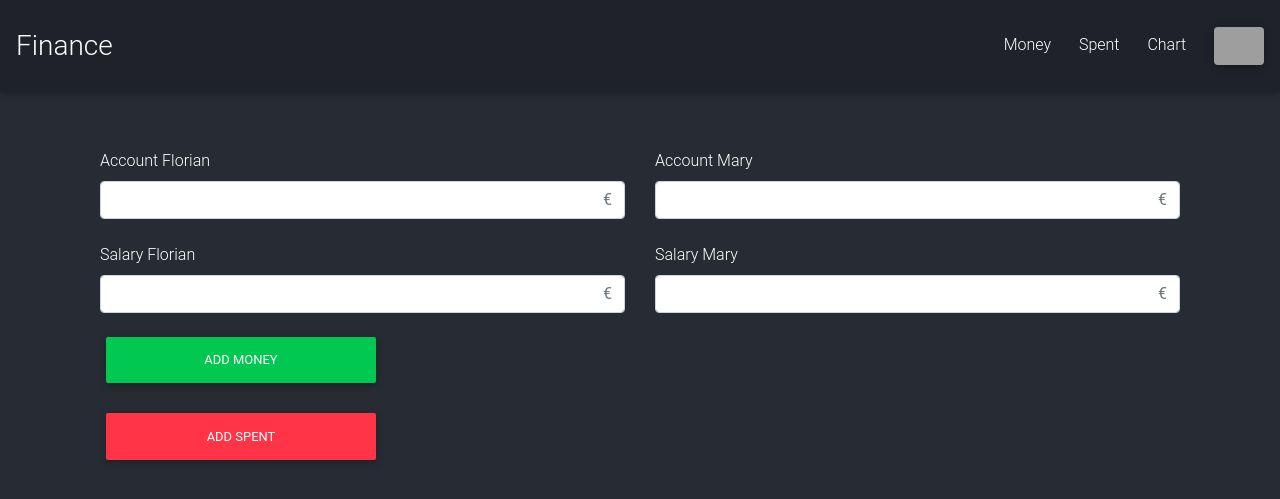
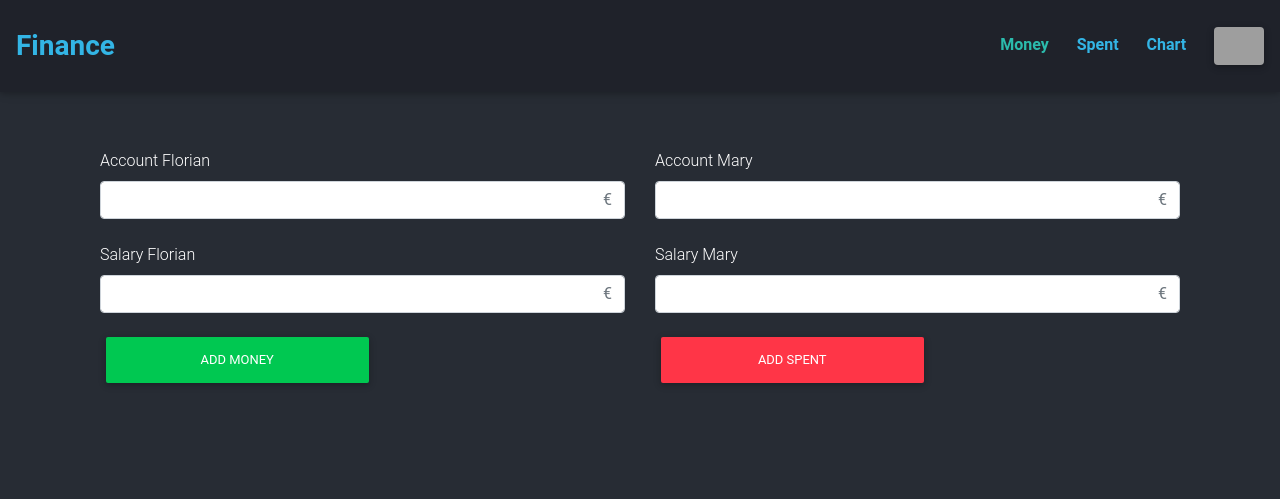
Before and after one commit to BFlorian91/CashTrack-MVC, a PHP site: page /?page=addmoney in a window 1280 px wide. Shown: the top 499 px of the page. Run offline with PHP 8.4, Linux system fonts and the light colour scheme; some libraries are stand-ins or nearby versions; grey boxes are pictures that could not be loaded.

Commit message:
add active menu and some details

```diff
--- a/view/View.php
+++ b/view/View.php
@@ -40,15 +40,15 @@ class View
     { ?>
         <nav class="navbar navbar-expand-md navbar-dark fixed-top py-4" style="background-color: #1F222A;" id="main-nav">
         <a href="index.php?" class="navbar-brand">
-          <h3 class="d-inline align-middle">Finance</h3>
+          <h3 class="d-inline align-middle font-weight-bold text-info">Finance</h3>
         </a>
         <button class="navbar-toggler" data-toggle="collapse" data-target="#navbarCollapse">
           <span class="navbar-toggler-icon"></span>
         </button>
         <div class="ml-auto">
-            <a class="mr-4 text-white" href="index.php?page=addmoney" role="button">Money</a>
-            <a class="mr-4 text-white" href="index.php?page=addspent">Spent</a>
-            <a class="mr-4 text-white" href="index.php?page=chart" role="button">Chart</a>
+            <a <?php echo ($_GET['page'] == 'addmoney') ? 'class="text-default font-weight-bold mr-4"' : 'class="mr-4 text- font-weight-bold"' ?>  href="index.php?page=addmoney" role="button">Money</a>
+            <a <?php echo ($_GET['page'] == 'addspent') ? 'class="text-success font-weight-bold mr-4"' : 'class="mr-4 text-info font-weight-bold"' ?> class="mr-4 text-info font-weight-bold" href="index.php?page=addspent">Spent</a>
+            <a <?php echo ($_GET['page'] == 'chart') ? 'class="text-success font-weight-bold mr-4"' : 'class="mr-4 text-info font-weight-bold"' ?> class="mr-4 text-info font-weight-bold" href="index.php?page=chart" role="button">Chart</a>
             <!-- <div class="col-xl-5 col-md-4 mb-3 text-center"> -->
               <img src="https://cdn.intra.42.fr/users/medium_flbeaumo.jpg" width="50" class="img-fluid z-depth-1 rounded" alt="pp">
             <!-- </div> -->
--- a/view/ViewAddMoney.php
+++ b/view/ViewAddMoney.php
@@ -10,11 +10,11 @@ class ViewAddMoney extends View
                 <div class="row">
                     <div class="col-6">
                         <label class="mt-4" for="">Account Florian</label>
-                        <input class="form-control text-right" type="text" name="account1" id="account" placeholder="€">
+                        <input class="form-control text-right" type="text" name="account1" id="account1" placeholder="€">
                     </div>
                     <div class="col-6">
                         <label class="mt-4" for="">Account Mary</label>
-                        <input class="form-control text-right" type="text" name="account2" id="account" placeholder="€">
+                        <input class="form-control text-right" type="text" name="account2" id="account2" placeholder="€">
                     </div>
                 </div>
                 <div class="row">
@@ -27,10 +27,15 @@ class ViewAddMoney extends View
                         <input class="form-control text-right" type="text" name="salary2" placeholder="€">
                     </div>
                 </div>
-
-                <button class="mt-4 w-25 btn btn-success" type="submit">Add Money</button>
+                <div class="row">
+                    <div class="col-6">
+                        <button class="mt-4 w-50 btn btn-success" type="submit">Add Money</button>
+                    </div>
+                    <div class="col-6">
+                        <a href="index.php?page=addspent"><button class="mt-4 w-50 btn btn-danger">Add Spent</button></a>
+                    </div>
+                </div>
             </form>
-            <a href="index.php?page=addspent"><button class="mt-4 w-25 btn btn-danger">Add Spent</button></a>
         </div>
 <?php
     }
--- a/view/ViewAddSpent.php
+++ b/view/ViewAddSpent.php
@@ -62,7 +62,7 @@ class ViewAppSpent extends View
                                 <td><?php echo $val['spent']; ?>€</td>
                                 <td><?php echo $val['date']; ?></td>
                                 <td class="text-center"><button class="btn btn-danger"><i class="fas fa-trash"></i></button>
-                                <button class="btn btn-primary"><i class="fas fa-edit"></i></button></td>
+                                <button class="btn btn-info"><i class="fas fa-edit"></i></button></td>
                             </tr>
                             <?php endif; }
                     }
--- a/view/ViewChart.php
+++ b/view/ViewChart.php
@@ -18,7 +18,7 @@
 					labels: ['January', 'February', 'March', 'April', 'May', 'June', 'July', 'August', 'September', 'October', 'November', 'December'],
 					datasets: [{
 						label: 'Spent',
-						data: [22, 19, 3, 5, 2, 3, 23, 43, 34, 12, 25, 15],
+						data: ["220", 150, 450],
 						backgroundColor: [
 							'rgba(54, 162, 235, 0.2)',
 							'rgba(255, 206, 86, 0.2)',
```
